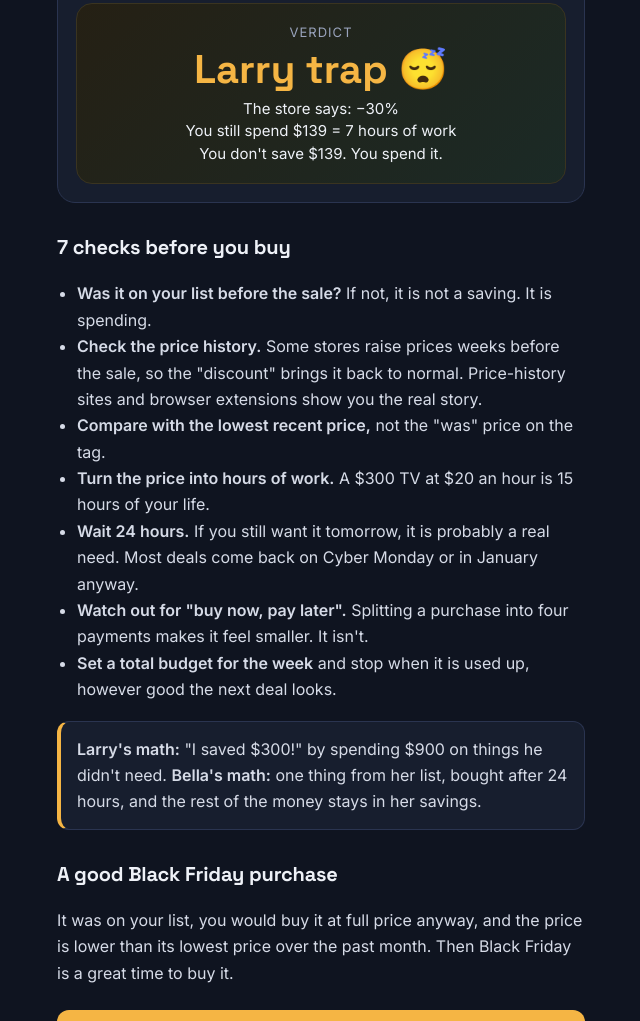
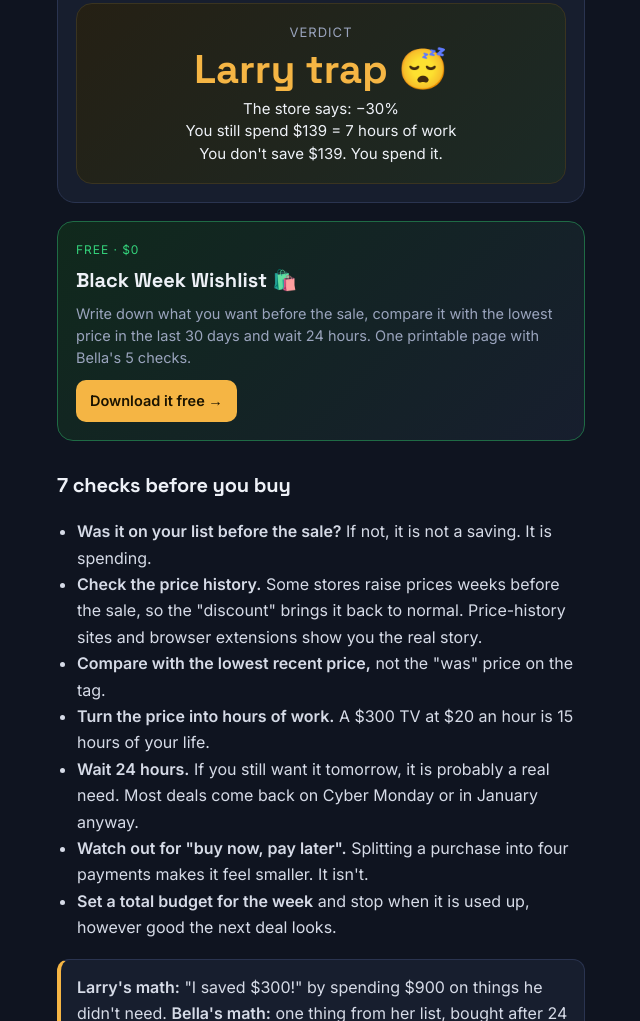
Before and after one commit to ericriikola33-coder/Tidonet, a plain HTML site: page black-friday.html in a window 1280 px wide. Shown: the part 841-1862 px from the top of the page, without its empty margins (319-959 px from the left). Drawn offline with Linux system fonts and the light colour scheme.

Commit message:
Add free Black Week wishlist (Gumroad) to English deal checker page
Co-Authored-By: Claude Opus 5.5 <noreply@anthropic.com>
Claude-Session: https://claude.ai/code/session_01RUNeUADK4gzoNpWNMx6xRb

```diff
--- a/black-friday.html
+++ b/black-friday.html
@@ -56,6 +56,12 @@
         <div class="small" id="d-o" style="color:var(--text);margin-top:6px;line-height:1.5"></div>
       </div>
     </section>
+    <a class="shop" href="https://riikola.gumroad.com/l/Wishlist" rel="noopener" style="margin:18px 0;background:linear-gradient(135deg,#10291c,#171e2e);border-color:#1f6b45">
+      <span class="k" style="color:#34d27b">Free · $0</span>
+      <b>Black Week Wishlist 🛍️</b>
+      <span>Write down what you want before the sale, compare it with the lowest price in the last 30 days and wait 24 hours. One printable page with Bella's 5 checks.</span>
+      <em>Download it free →</em>
+    </a>
     <script>
     (function(){
       var L={"loc": "en-US", "pre": "$", "post": "", "claimed": "The store says: −%1%", "real": "Real discount vs. 30-day low: −%1%", "fake": "⚠️ Not cheaper than its 30-day low. The discount is fake.", "spend": "You still spend %1", "hours": " = %1 hours of work", "vLarry": "Larry trap 😴", "tLarry": "You don't save %1. You spend it.", "vFake": "Fake deal 🚩", "vBella": "Bella deal ✨", "vWait": "Wait 24 hours 🤔"};
```
